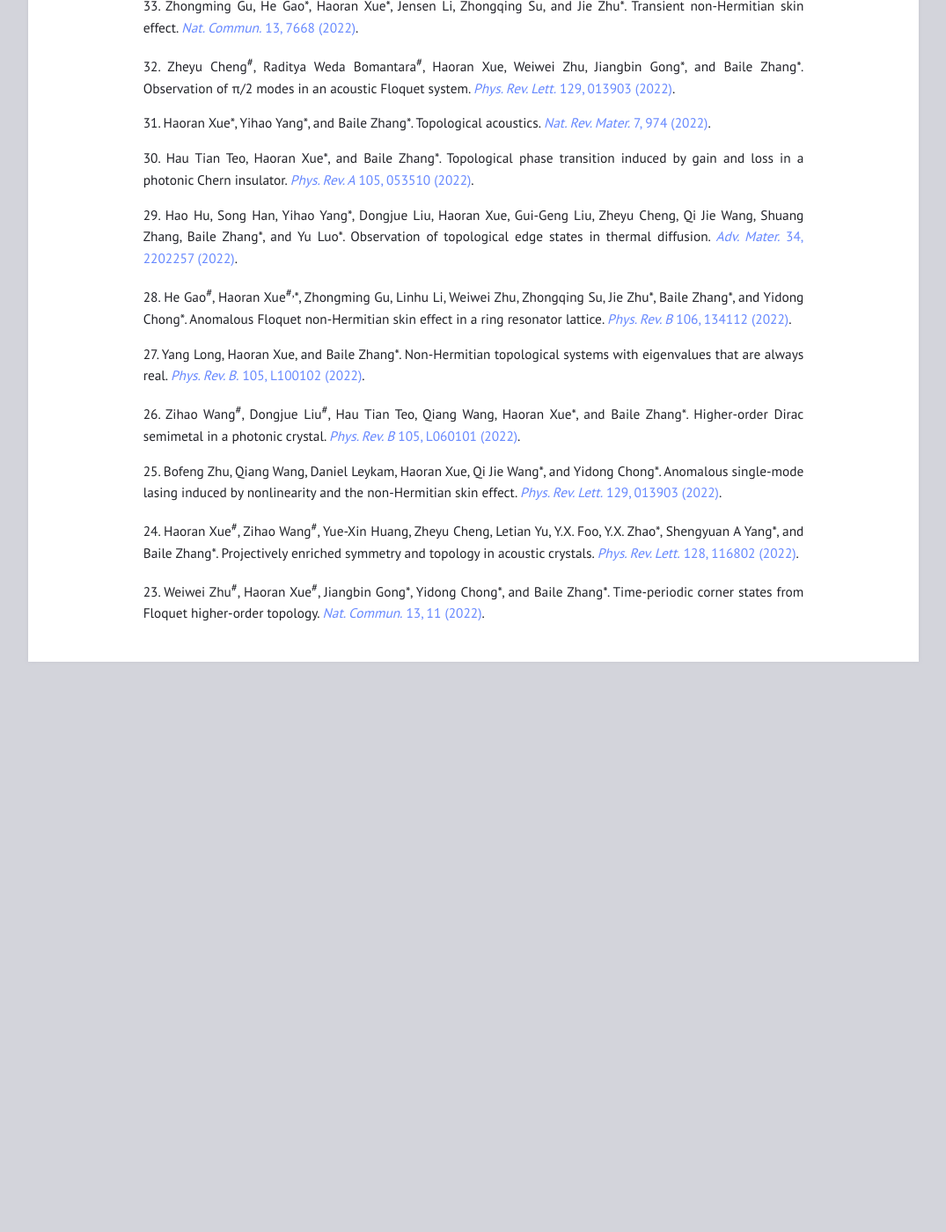
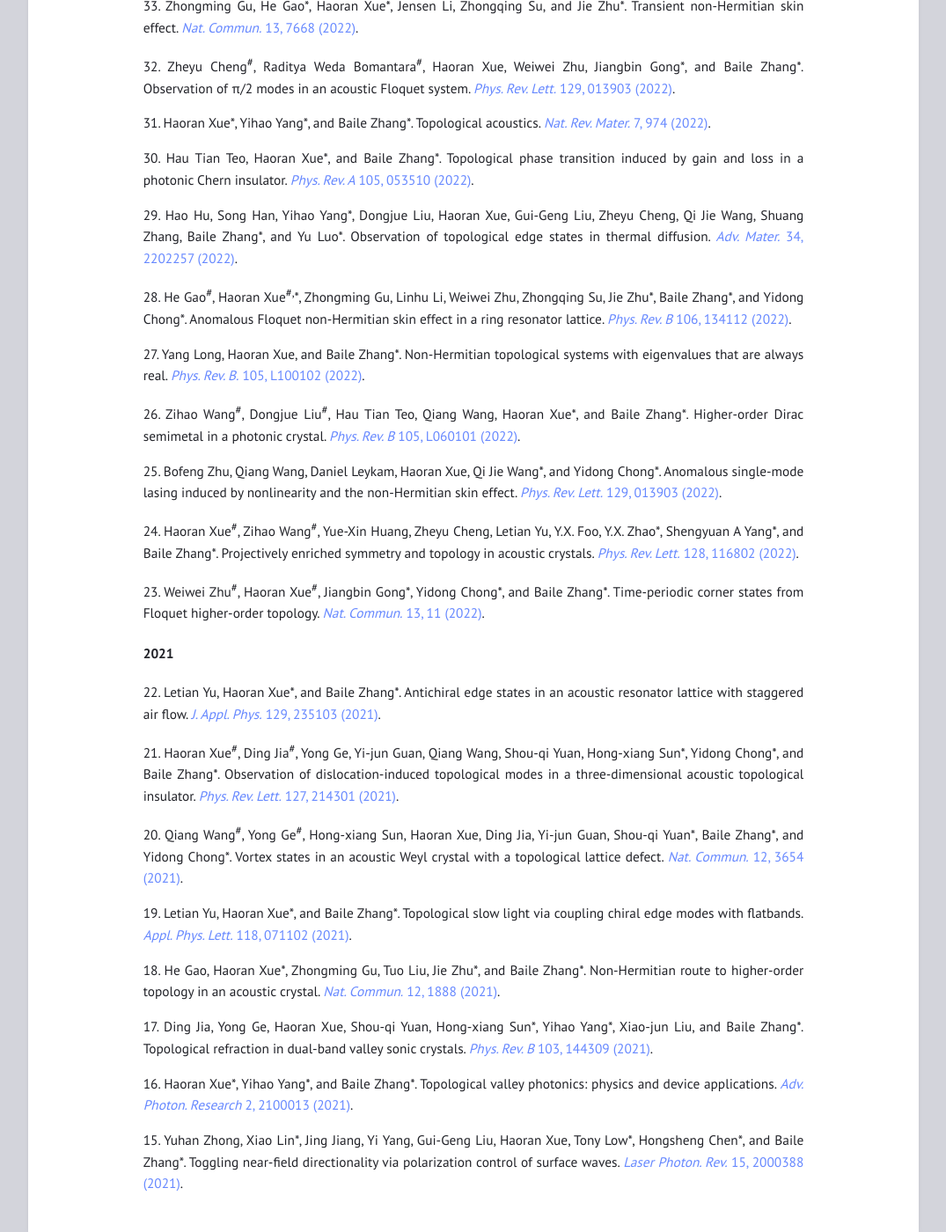
Before and after one commit to haoran-group/haoran-group.github.io, a Jekyll site: the page built from paper.md, in a window 1280 px wide and 1400 px high, scrolled down 1199 px. Shown: the whole window at 88% size, without its empty margins (102-1177 px from the left). Built offline with Jekyll 4.4.1, drawn with Linux system fonts in a browser that asks for light colours; before the commit the page ends 1951 px from its top, so only the background shows below that.

Commit message:
Update paper.md

```diff
--- a/paper.md
+++ b/paper.md
@@ -53,3 +53,21 @@ title: Publication list
 24\.	Haoran Xue<sup>#</sup>, Zihao Wang<sup>#</sup>, Yue-Xin Huang, Zheyu Cheng, Letian Yu, Y.X. Foo, Y.X. Zhao\*, Shengyuan A Yang\*, and Baile Zhang\*. Projectively enriched symmetry and topology in acoustic crystals. [*Phys. Rev. Lett.* 128, 116802 (2022)](https://doi.org/10.1103/PhysRevLett.128.116802).
 
 23\.	Weiwei Zhu<sup>#</sup>, Haoran Xue<sup>#</sup>, Jiangbin Gong\*, Yidong Chong\*, and Baile Zhang\*. Time-periodic corner states from Floquet higher-order topology. [*Nat. Commun.* 13, 11 (2022)](https://doi.org/10.1038/s41467-021-27552-6).
+
+#### 2021
+
+22\.	Letian Yu, Haoran Xue\*, and Baile Zhang\*. Antichiral edge states in an acoustic resonator lattice with staggered air flow. [*J. Appl. Phys.* 129, 235103 (2021)](https://doi.org/10.1063/5.0050645).
+
+21\.	Haoran Xue<sup>#</sup>, Ding Jia<sup>#</sup>, Yong Ge, Yi-jun Guan, Qiang Wang, Shou-qi Yuan, Hong-xiang Sun\*, Yidong Chong\*, and Baile Zhang\*. Observation of dislocation-induced topological modes in a three-dimensional acoustic topological insulator. [*Phys. Rev. Lett.* 127, 214301 (2021)](https://doi.org/10.1103/PhysRevLett.127.214301).
+
+20\.	Qiang Wang<sup>#</sup>, Yong Ge<sup>#</sup>, Hong-xiang Sun, Haoran Xue, Ding Jia, Yi-jun Guan, Shou-qi Yuan\*, Baile Zhang\*, and Yidong Chong\*. Vortex states in an acoustic Weyl crystal with a topological lattice defect. [*Nat. Commun.* 12, 3654 (2021)](https://doi.org/10.1038/s41467-021-23963-7).
+
+19\.	Letian Yu, Haoran Xue\*, and Baile Zhang\*. Topological slow light via coupling chiral edge modes with flatbands. [*Appl. Phys. Lett.* 118, 071102 (2021)](https://doi.org/10.1063/5.0039839).
+
+18\.	He Gao, Haoran Xue\*, Zhongming Gu, Tuo Liu, Jie Zhu\*, and Baile Zhang\*. Non-Hermitian route to higher-order topology in an acoustic crystal. [*Nat. Commun.* 12, 1888 (2021)](https://doi.org/10.1038/s41467-021-22223-y).
+
+17\.	Ding Jia, Yong Ge, Haoran Xue, Shou-qi Yuan, Hong-xiang Sun\*, Yihao Yang\*, Xiao-jun Liu, and Baile Zhang\*. Topological refraction in dual-band valley sonic crystals. [*Phys. Rev. B* 103, 144309 (2021)](https://doi.org/10.1103/PhysRevB.103.144309).
+
+16\.	Haoran Xue\*, Yihao Yang\*, and Baile Zhang\*. Topological valley photonics: physics and device applications. [*Adv. Photon. Research* 2, 2100013 (2021)](https://doi.org/10.1002/adpr.202100013).
+
+15\.	Yuhan Zhong, Xiao Lin\*, Jing Jiang, Yi Yang, Gui-Geng Liu, Haoran Xue, Tony Low\*, Hongsheng Chen\*, and Baile Zhang\*. Toggling near-field directionality via polarization control of surface waves. [*Laser Photon. Rev.* 15, 2000388 (2021)](https://doi.org/10.1002/lpor.202000388).
```
